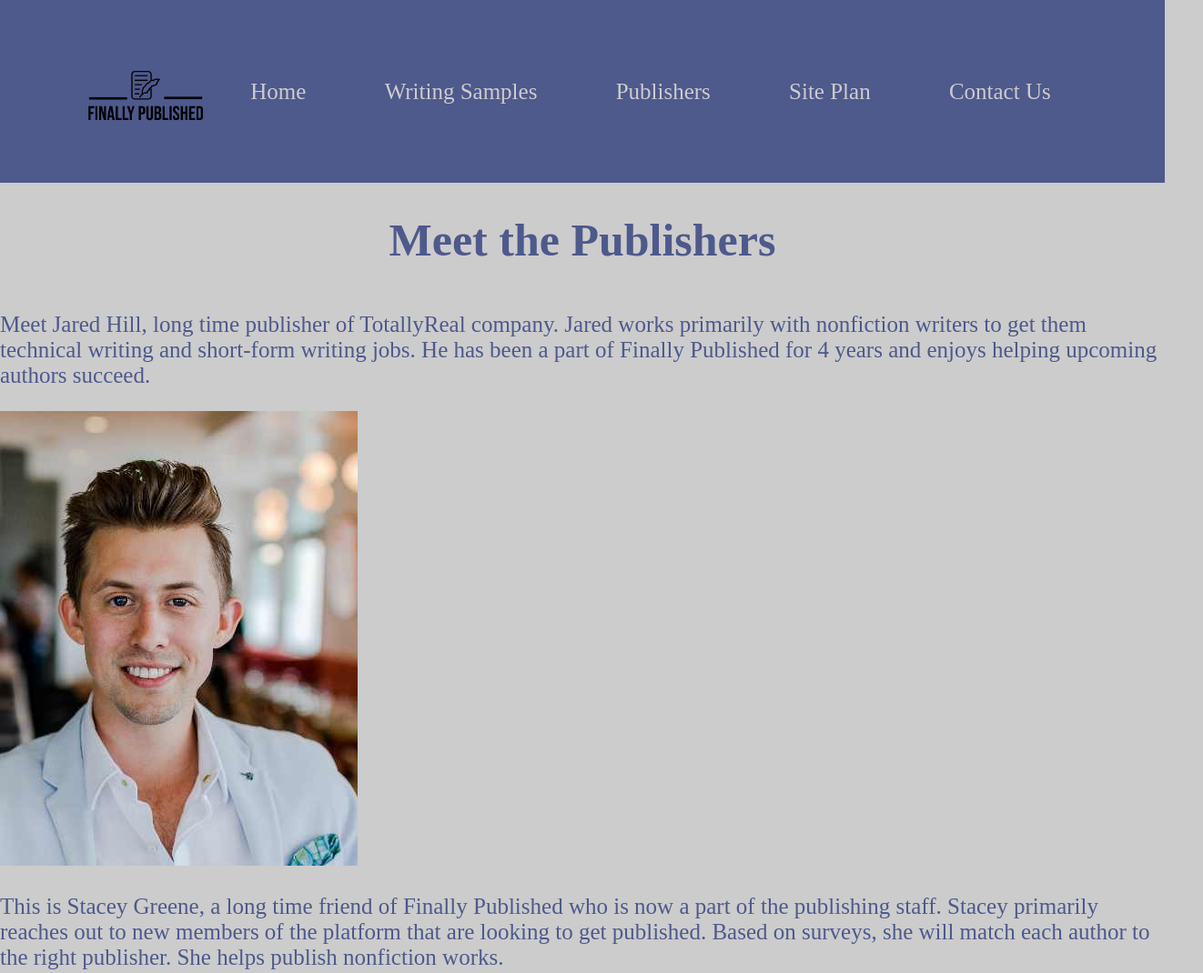
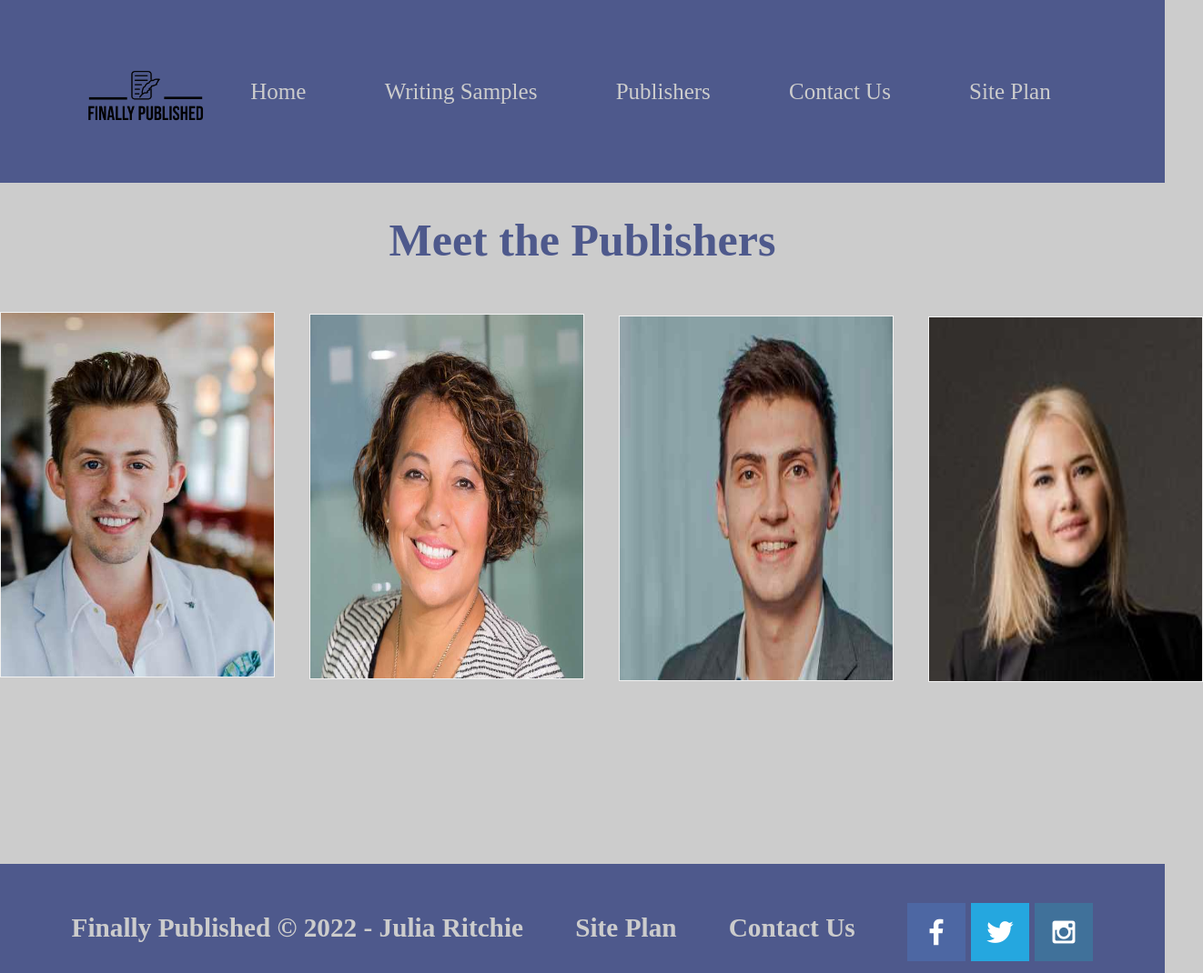
Before and after one commit to JuliaRitchie/WDD130, a plain HTML site: page author/page3.html in a window 1280 px wide. Shown: the top 1070 px of the page at 91% size, 1322 px wide, since content can reach past the window. Drawn offline with Linux system fonts and the light colour scheme; a web font is replaced by a local one.

Commit message:
commit on 'master'

```diff
--- a/author/page3.html
+++ b/author/page3.html
@@ -17,46 +17,80 @@
                 <a href="index.html">Home</a>
                 <a href="page2.html">Writing Samples</a>
                 <a href="page3.html">Publishers</a>
+                <a href="contactus.html">Contact Us</a>
                 <a href="site-plan.html">Site Plan</a>
-                <a href="contactus.html">Contact Us</a>
+
             </nav>
         </header>
 
 
         <h1>Meet the Publishers</h1>
+        <section class="jared">
+            <div class="flip-card">
+                <div class="flip-card-inner">
+                <div class="flip-card-front">
+                    <img src="images/business-man.jpg" alt="White Guy smiling at camera" style="width:300px;height:400px;">
+                </div>
+                <div class="flip-card-back">
+                    <h1>Jared Hill</h1>
+                    <p>TotallyReal Publisher</p>
                     <p>
-            Meet Jared Hill, long time publisher of TotallyReal company.
                         Jared works primarily with nonfiction writers to get them technical writing and short-form writing jobs.
-            He has been a part of Finally Published for 4 years and enjoys helping upcoming authors succeed.
                     </p>
+                </div>
+                </div>
+            </div>
+        </section>
 
-        <img src="images/business-man.jpg">
+        <section class="stacey">
+            <div class="flip-card">
+                <div class="flip-card-inner">
+                    <div class="flip-card-front">
+                        <img src="images/business-woman.jpg" alt="woman smiling at camera" style="width:300px;height:400px;">
+                    </div>
+                    <div class="flip-card-back">
+                        <h1>Stacey Greene</h1>
+                        <p>Outreach Supervisor</p>
+                        <p>Stacey primarily reaches out to new members and matches them with publishers. She helps publish nonfiction works.</p>
+                    </div>
+                </div>
+            </div>
+        </section>
 
+        <section class="jonah">
+            <div class="flip-card">
+                <div class="flip-card-inner">
+                <div class="flip-card-front">
+                    <img src="images/business-man2.jpg" alt="man smiling at camera" style="width:300px;height:400px;">
+                </div>
+                <div class="flip-card-back">
+                    <h1>Jonah Hill</h1>
+                    <p>Fiction Head Publisher</p>
                     <p>
-            This is Stacey Greene, a long time friend of Finally Published who is now a part of the publishing staff.
-            Stacey primarily reaches out to new members of the platform that are looking to get published.
-            Based on surveys, she will match each author to the right publisher. She helps publish nonfiction works.
+                        Jonah will transport your story out of this world! If your story is fantastical, then Jonah is your man.
                     </p>
+                </div>
+                </div>
+            </div>
+        </section>
 
-        <img src="images/business-woman.jpg">
-
+        <section class="lilah">
+          <div class="flip-card">
+            <div class="flip-card-inner">
+              <div class="flip-card-front">
+                <img src="images/business-woman2.jpg" alt="woman smiling at camera" style="width:300px;height:400px;">
+              </div>
+              <div class="flip-card-back">
+                <h1>Lilah Day</h1>
+                <p>GemstoneWorks Publisher</p>
                 <p>
-            You aren't ready for Jonah Hill, fiction head publisher. He will transport your story out of this world!
-            Jonah works with those planning to write fiction and helps publish for GenericFantasy. He is always looking for the imaginative,
-            the spooky, the improbable to be the next big hit. If your story is fantastical, then Jonah is your man.
+                    Step back in time with Lilah Day as she navigates the world of historical fiction.
+                 With her, your novel soar above the standards and reach the heights.
                 </p>
-
-        <img src="images/business-man2.jpg">
-
-        <p>
-            Step back in time with Lilah Day as she helps navigate the world of historical fiction.
-            Lilah works for GemstoneWorks and helps historical fiction and romance authors find their niche.
-            Lilah knows several publishers who are looking for the next romantic story and historical drama.
-            Working with her will help your novel soar above the standards and reach the heights.
-        </p>
-
-        <img src="images/business-woman2.jpg">
-
+              </div>
+            </div>
+          </div>
+        </section>
         <footer>
             <h3>Finally Published &copy; 2022 - Julia Ritchie</h3>
             <h3><a href="site-plan.html">Site Plan</a></h3>
--- a/author/styles/style.css
+++ b/author/styles/style.css
@@ -139,3 +139,63 @@ h1{
     margin-top: 120px;
     margin-bottom: -75px;
 }
+
+.stacey{
+    margin-top: -400px;
+    margin-left: 340px;
+}
+
+.jonah{
+    margin-top: -400px;
+    margin-left: 680px;
+}
+
+.lilah{
+    margin-top: -401px;
+    margin-left: 1020px;
+}
+
+.flip-card {
+    background-color: transparent;
+    width: 300px;
+    height: 400px;
+    border: 1px solid #f1f1f1;
+    perspective: 1000px; /* Remove this if you don't want the 3D effect */
+  }
+
+  /* This container is needed to position the front and back side */
+  .flip-card-inner {
+    position: relative;
+    width: 100%;
+    height: 100%;
+    text-align: center;
+    transition: transform 0.8s;
+    transform-style: preserve-3d;
+  }
+
+  /* Do an horizontal flip when you move the mouse over the flip box container */
+  .flip-card:hover .flip-card-inner {
+    transform: rotateY(180deg);
+  }
+
+  /* Position the front and back side */
+  .flip-card-front, .flip-card-back {
+    position: absolute;
+    width: 100%;
+    height: 100%;
+    -webkit-backface-visibility: hidden; /* Safari */
+    backface-visibility: hidden;
+  }
+
+  /* Style the front side (fallback if image is missing) */
+  .flip-card-front {
+    background-color: #bbb;
+    color: black;
+  }
+
+  /* Style the back side */
+  .flip-card-back {
+    background-color: #ff8c42;
+    color: white;
+    transform: rotateY(180deg);
+  }
```
Also changed, not shown: author/contactus.html (+1 -1 lines), author/index.html (+1 -1 lines), author/page2.html (+1 -1 lines). Lines whose indentation alone changed are shown as unchanged.
